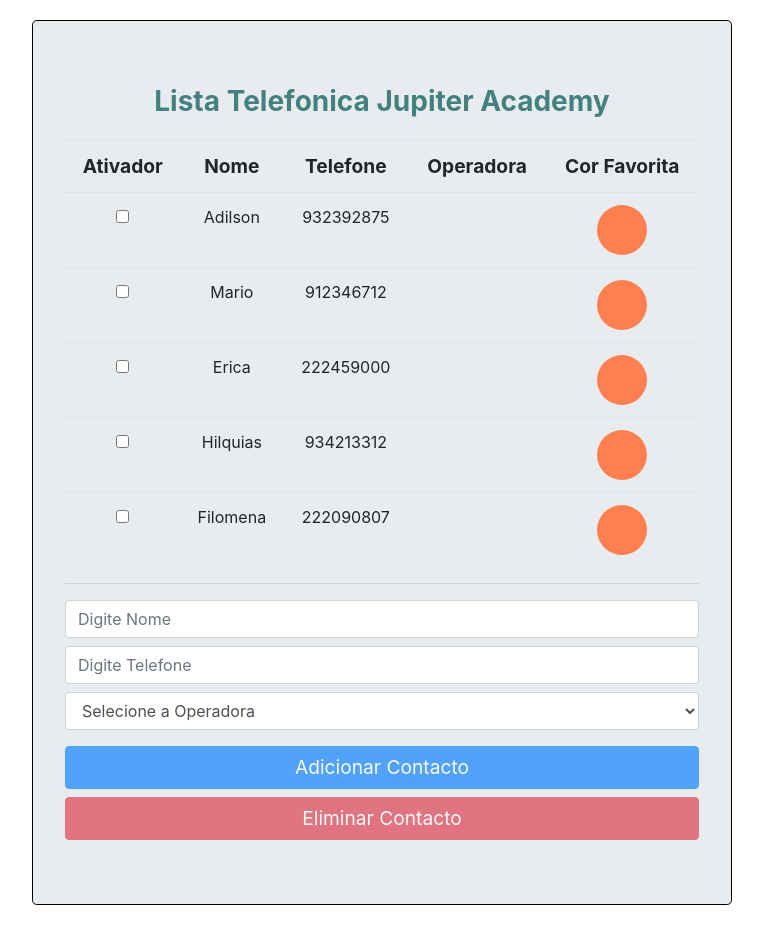
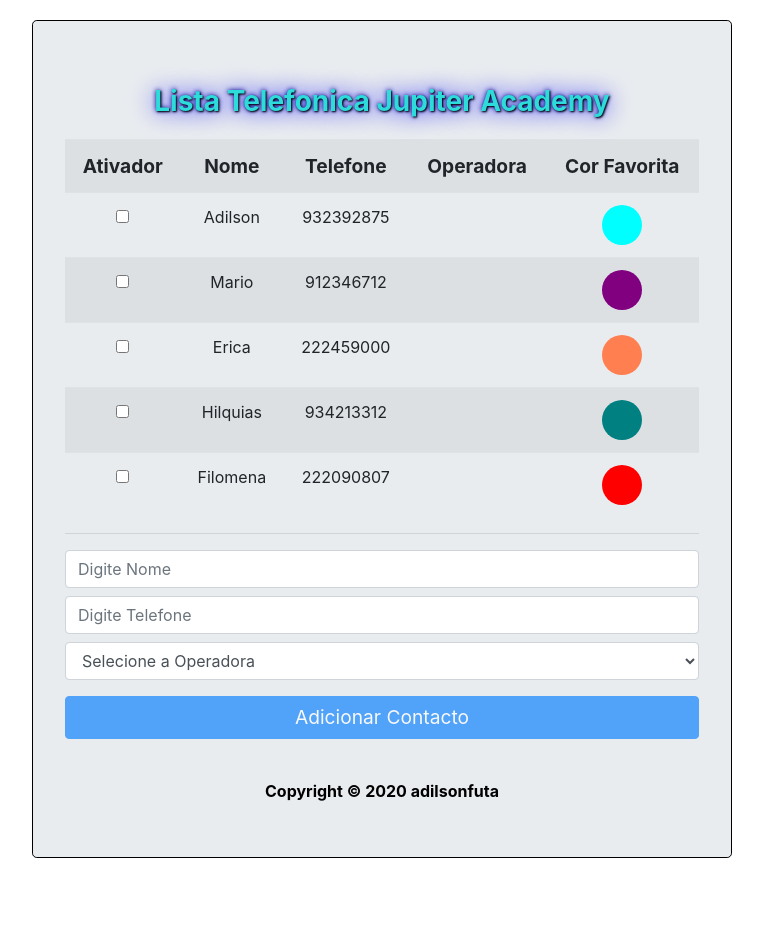
Before and after one commit to adilsonfuta/Angularjs_ListaTelefonica, a plain HTML site: page index.html in a window 1280 px wide. Shown: the whole page, without its empty margins (258-1021 px from the left). After the commit the page ends 890 px from the top, so only its background shows below. Drawn offline with nearby package versions, Linux system fonts and the light colour scheme.

Commit message:
Trabalhando na inclusao de novas directivas ngstyle, css, show, hide if e include

```diff
--- a/css/style.css
+++ b/css/style.css
@@ -13,8 +13,9 @@
 .main-center h3{
     text-align: center;
     margin-bottom: 20px;
-    color: rgb(67, 129, 129);
+    color: rgb(45, 219, 219);
     font-weight: bold;
+    text-shadow: 1px 1px 2px black, 0 0 25px blue, 0 0 5px darkblue;
 }
 
 .main-center table th{
@@ -42,9 +43,17 @@
 }
 
 .basicos{
-    width: 50px;
-    height: 50px;
+    width: 40px;
+    height: 40px;
     margin: auto;
     background: coral;
     border-radius: 50%;
 }
+
+#a-div{
+    text-align: center;
+    margin-top: 40px;
+    margin-bottom: -10px;
+    color: #000;
+    font-weight: bold;
+}
--- /dev/null
+++ b/footer.html
@@ -0,0 +1,3 @@
+<div id="a-div">
+    Copyright &copy; 2020 adilsonfuta
+</div>
--- a/index.html
+++ b/index.html
@@ -19,11 +19,11 @@
                 $scope.info = " Lista Telefonica ";
 
                 $scope.contatos = [
-                    { nome: "Adilson", telefone: "932392875" },
-                    { nome: "Mario", telefone: "912346712" },
-                    { nome: "Erica", telefone: "222459000" },
-                    { nome: "Hilquias", telefone: "934213312" },
-                    { nome: "Filomena", telefone: "222090807" }
+                    { nome: "Adilson", telefone: "932392875" , cor:"cyan"},
+                    { nome: "Mario", telefone: "912346712" , cor:"purple"},
+                    { nome: "Erica", telefone: "222459000", cor:"oragen" },
+                    { nome: "Hilquias", telefone: "934213312", cor:"teal" },
+                    { nome: "Filomena", telefone: "222090807", cor:"red" }
                 ];
 
                 $scope.operadoras = [
@@ -66,8 +66,8 @@
 
         <h3>{{info+' Jupiter Academy'}}</h3>
 
-        <!-- table-striped-->
-        <table class="table  ">
+        <!-- table-stripe retirar para poder selecionar todos amarelos -->
+        <table class="table table-striped" ng-show="contatos.length>0" >
             <tr>
                 <th>Ativador</th>
                 <th>Nome</th>
@@ -82,7 +82,7 @@
                 <td>{{cnt.nome}}</td>
                 <td>{{cnt.telefone}}</td>
                 <td>{{cnt.operadora.nome}}</td>
-                <td> <div class="basicos"></div> </td>
+                <td> <div class="basicos" ng-style="{'background-color' : cnt.cor}"></div> </td>
             </tr>
         </table>
         <hr>
@@ -100,39 +100,20 @@
             <button ng-click="adicionarcontato(contato)" ng-disabled="!contato.nome || !contato.telefone"
                 class="btn btn-primary btn-block"> Adicionar Contacto</button>
 
-                <button ng-click="ApagarContatos(contatos)" ng-disabled="!iscontatoSel(contatos)"
+                <button ng-click="ApagarContatos(contatos)" ng-if="iscontatoSel(contatos)"
                 class="btn btn-danger btn-block"> Eliminar Contacto</button>
         </div>
 
-
-
-
-
+            <!-- adicionando elemento externo ng-include -->
+        <div ng-include=" 'footer.html' "></div>
 
     </div>
-
-
-
-
-
-
-
-
-
-
-
-
 
     <!--  incluir ficheiro adicional -->
     <script src="./javascript/main.js"></script>
 </body>
 
 </html>
-
-
-
-
-
 
 
 <!--
```
